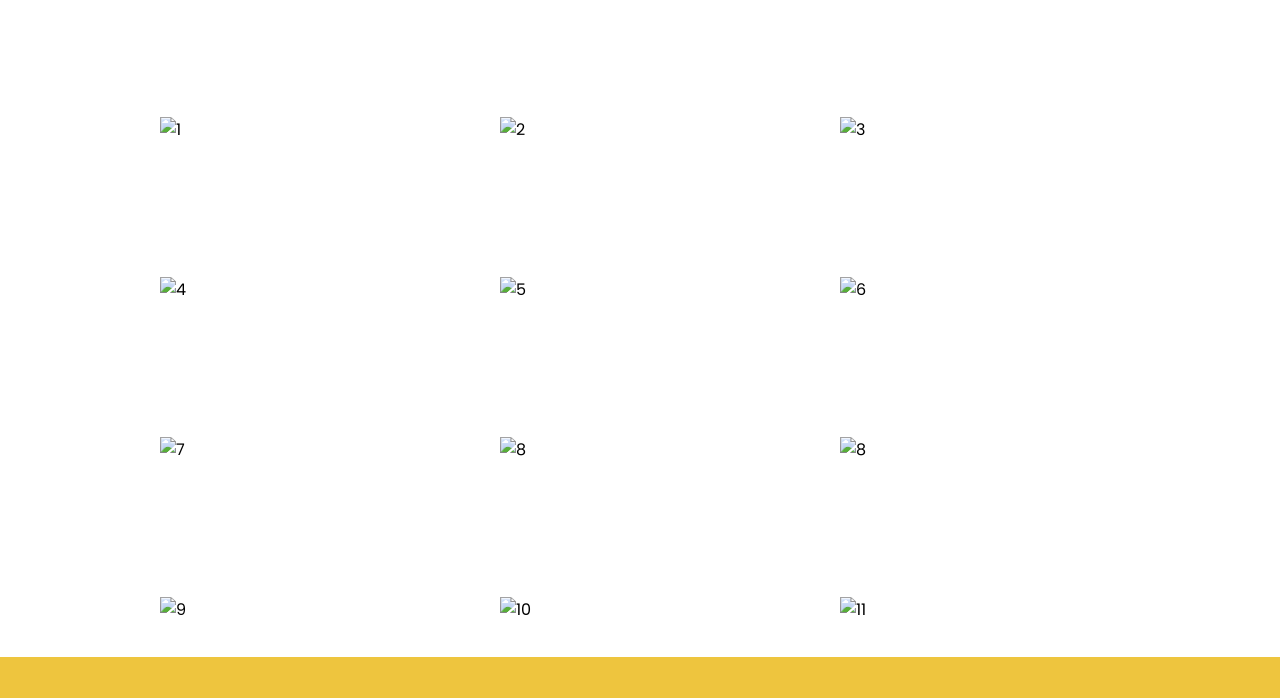
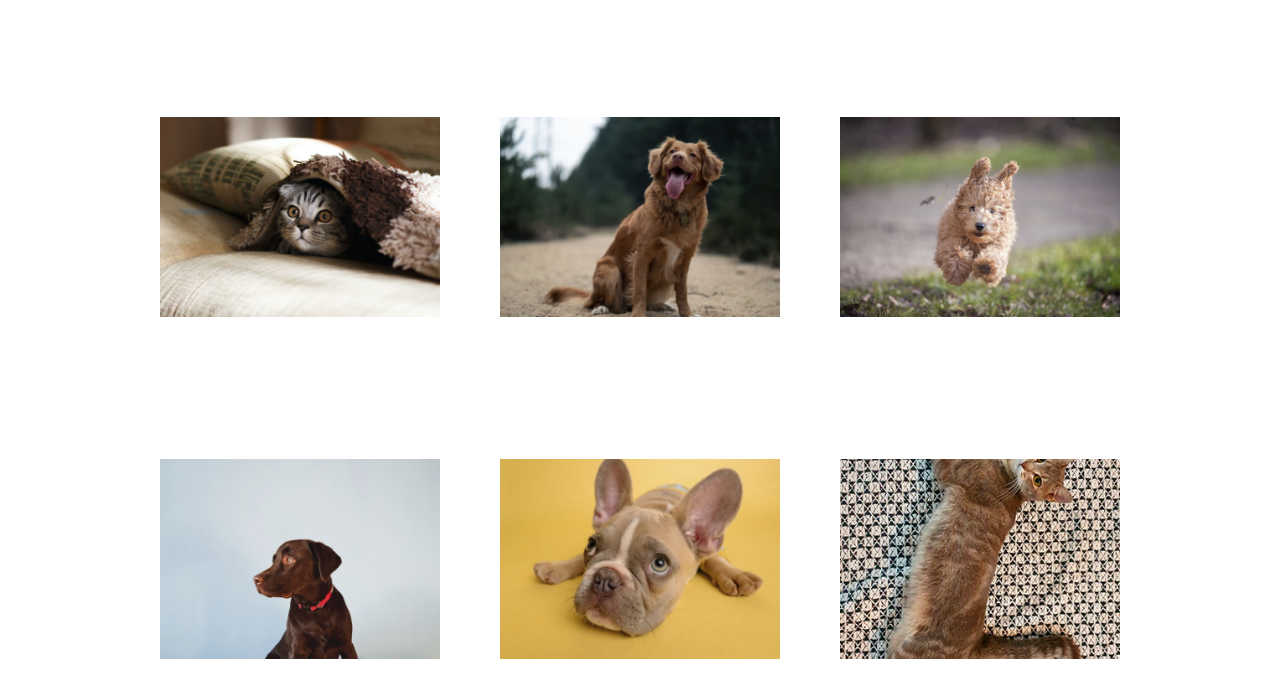
Before and after one commit to Sabinooficial/Adoteaqui, a plain HTML site: page index.html in a window 1280 px wide. Shown: the part 51-749 px from the top of the page. Drawn offline with Linux system fonts and the light colour scheme.

Commit message:
att3
att3

```diff
--- a/index.html
+++ b/index.html
@@ -23,40 +23,40 @@
         <main>
             <div class="container">
                 <div class="polaroid">
-                    <img src="./1.jpg" alt="1" class="photo">
+                    <img src="./img/1.jpg" alt="1" class="photo">
                 </div>
                 <div class="polaroid">
-                    <img src="./2.jpg" alt="2" class="photo">
+                    <img src="./img/2.jpg" alt="2" class="photo">
                 </div>
                 <div class="polaroid">
-                    <img src="3.jpg" alt="3" class="photo">
+                    <img src="./img/3.jpg" alt="3" class="photo">
                 </div>
                 <div class="polaroid">
-                    <img src="4.jpg" alt="4" class="photo">
+                    <img src="./img/4.jpg" alt="4" class="photo">
                 </div>
                 <div class="polaroid">
-                    <img src="5.jpg" alt="5" class="photo">
+                    <img src="./img/5.jpg" alt="5" class="photo">
                 </div>
                 <div class="polaroid">
-                    <img src="10.jpg" alt="6" class="photo">
+                    <img src="./img/10.jpg" alt="6" class="photo">
                 </div>
                 <div class="polaroid">
-                    <img src="11.jpg" alt="7" class="photo">
+                    <img src="./img/11.jpg" alt="7" class="photo">
                 </div>
                 <div class="polaroid">
-                    <img src="12.jpg" alt="8" class="photo">
+                    <img src="./img/12.jpg" alt="8" class="photo">
                 </div>
                 <div class="polaroid">
-                    <img src="13.jpg" alt="8" class="photo">
+                    <img src="./img/13.jpg" alt="8" class="photo">
                 </div>
                 <div class="polaroid">
-                    <img src="14.jpg" alt="9" class="photo">
+                    <img src="./img/14.jpg" alt="9" class="photo">
                 </div>
                 <div class="polaroid">
-                    <img src="15.jpg" alt="10" class="photo">
+                    <img src="./img/15.jpg" alt="10" class="photo">
                 </div>
                 <div class="polaroid">
-                    <img src="16.jpg" alt="11" class="photo">
+                    <img src="./img/16.jpg" alt="11" class="photo">
             </div>
         </main>
 
```
